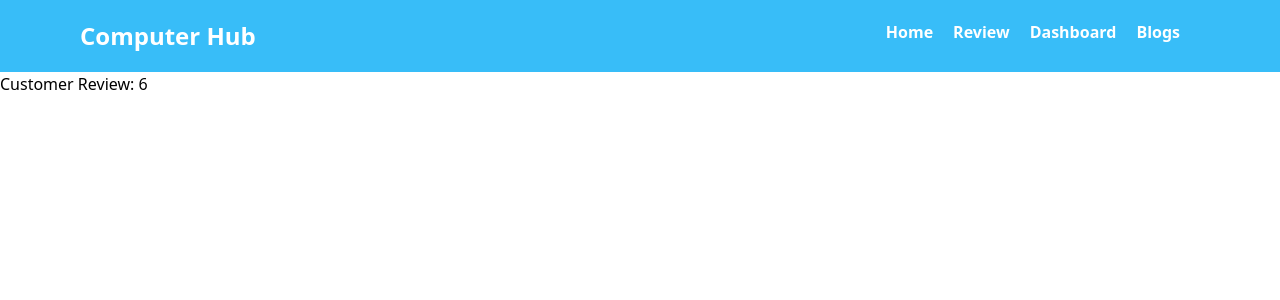
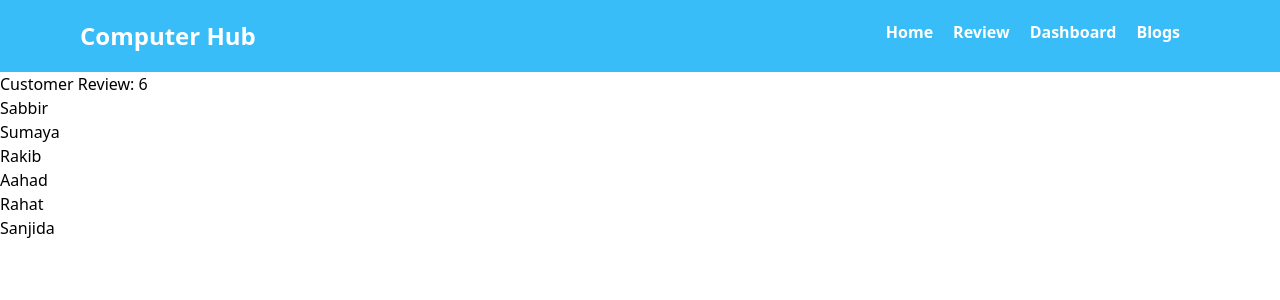
Before and after one commit to rhrafiulhaque/product-analysis, a React (Create React App) app: page /review in a window 1280 px wide. Shown: the top 300 px of the page. Built offline with nearby package versions, Linux system fonts and the light colour scheme.

Commit message:
add json data

```diff
--- a/src/Component/Review/Review.js
+++ b/src/Component/Review/Review.js
@@ -1,5 +1,6 @@
 import React from 'react';
 import useReview from '../../Hooks/useReview';
+import ReviewShow from '../ReviewShow/ReviewShow';
 
 const Review = () => {
     const  [reviews,setReviews] =useReview();
@@ -7,7 +8,7 @@ const Review = () => {
         <div>
             <h1>Customer Review: {reviews.length} </h1>
             {
-                //reviews.map(review=>)
+                reviews.map(review=><ReviewShow key={review.id} review ={review}></ReviewShow>)
             }
 
         </div>
--- /dev/null
+++ b/src/Component/ReviewShow/ReviewShow.js
@@ -0,0 +1,13 @@
+import React from 'react';
+
+const ReviewShow = (props) => {
+    console.log(props.review);
+    const {name,message,ratings} = props.review;
+    return (
+        <div>
+            <h1>{name}</h1>
+        </div>
+    );
+};
+
+export default ReviewShow;
```
